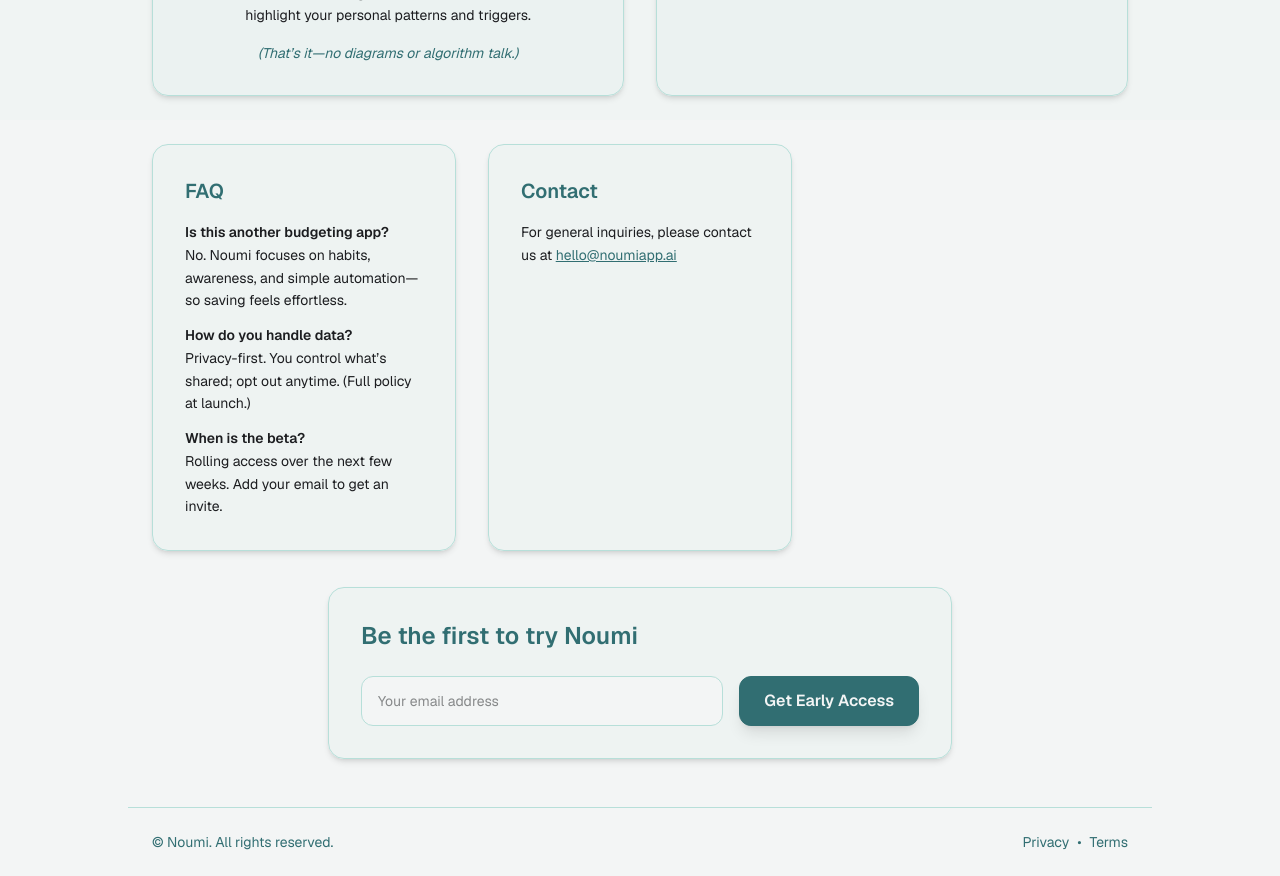
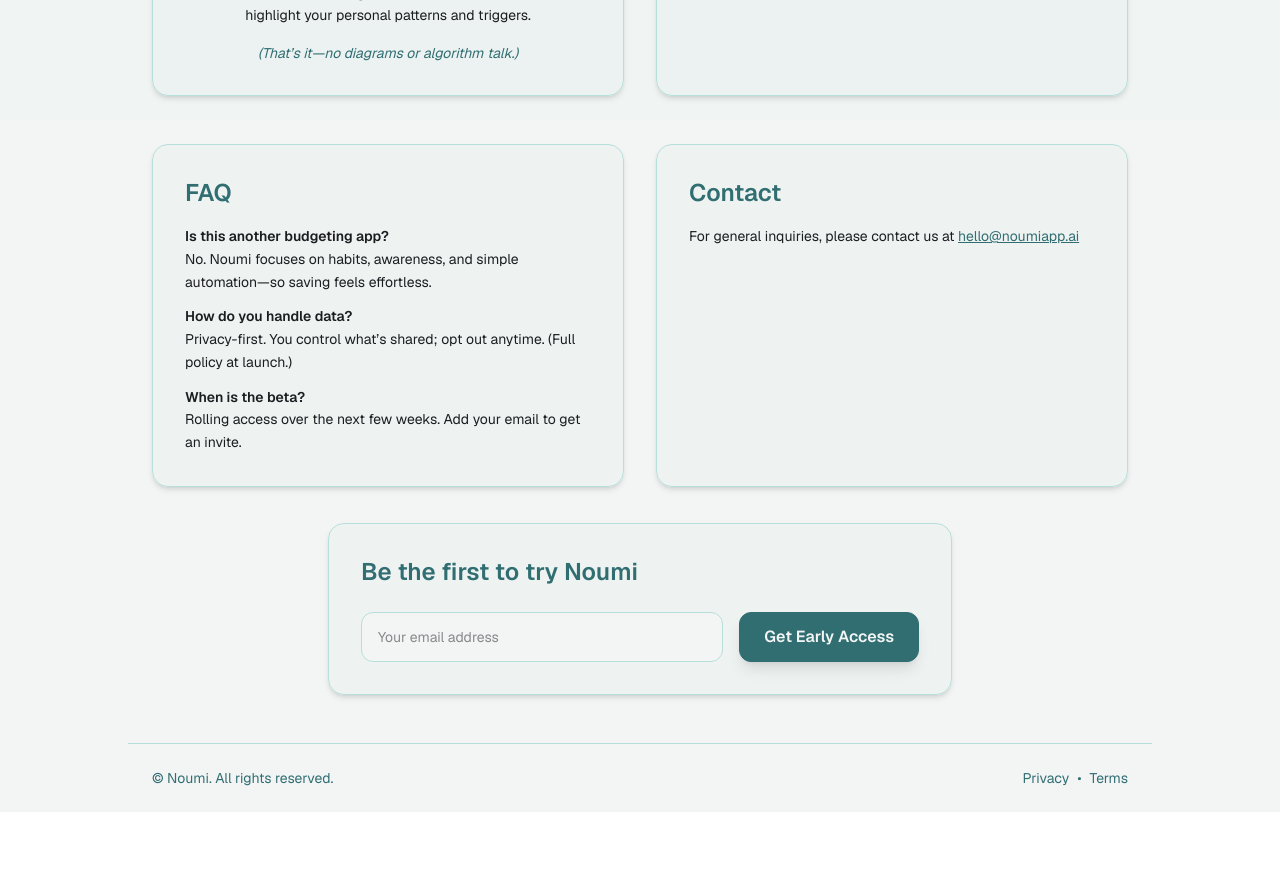
Before and after one commit to tin2294/noumi-landing, a Next.js app: page / in a window 1280 px wide. Shown: the part 860-1736 px from the top of the page. After the commit the page ends 1672 px from the top, so only its background shows below. Built offline with nearby package versions, Linux system fonts and the light colour scheme; a web font is replaced by a local one.

Commit message:
fix card in desktop

```diff
--- a/src/app/page.tsx
+++ b/src/app/page.tsx
@@ -132,42 +132,44 @@
         </section>
       </section>
 
-      {/* FAQ / Contact / Accessibility */}
-      <section className="container mx-auto max-w-5xl p-6 grid md:grid-cols-3 gap-8">
+      {/* FAQ & Contact */}
+      <section className="container mx-auto max-w-5xl p-6" aria-label="FAQ and contact">
+        <div className="grid gap-8 md:grid-cols-2">
+          {/* FAQ Card */}
           <div className="bg-[#D6E8E3]/20 border border-[#B7DFD9] rounded-2xl p-8 shadow-md">
-          <h2 className="text-xl font-semibold mb-4 text-[#316E72]">FAQ</h2>
+            <h2 className="text-2xl font-semibold mb-4 text-[#316E72]">FAQ</h2>
             <dl className="text-sm leading-relaxed space-y-3 text-[#1C1D20]">
               <div>
                 <dt className="font-semibold">Is this another budgeting app?</dt>
                 <dd>
-                No. Noumi focuses on habits, awareness, and simple
-                automation—so saving feels effortless.
+                  No. Noumi focuses on habits, awareness, and simple automation—so saving feels effortless.
                 </dd>
               </div>
               <div>
                 <dt className="font-semibold">How do you handle data?</dt>
                 <dd>
-                Privacy-first. You control what’s shared; opt out anytime. (Full
-                policy at launch.)
+                  Privacy-first. You control what’s shared; opt out anytime. (Full policy at launch.)
                 </dd>
               </div>
               <div>
                 <dt className="font-semibold">When is the beta?</dt>
                 <dd>
-                Rolling access over the next few weeks. Add your email to get an
-                invite.
+                  Rolling access over the next few weeks. Add your email to get an invite.
                 </dd>
               </div>
             </dl>
           </div>
+
+          {/* Contact Card */}
           <div className="bg-[#D6E8E3]/20 border border-[#B7DFD9] rounded-2xl p-8 shadow-md">
-          <h2 className="text-xl font-semibold mb-4 text-[#316E72]">Contact</h2>
+            <h2 className="text-2xl font-semibold mb-4 text-[#316E72]">Contact</h2>
             <p className="text-sm leading-relaxed text-[#1C1D20]">
-            For general inquiries, please contact us at {" "}
+              For general inquiries, please contact us at{" "}
               <a href="mailto:hello@noumiapp.ai" className="underline text-[#316E72]">
                 hello@noumiapp.ai
-            </a>{" "}
+              </a>
             </p>
+          </div>
         </div>
       </section>
 
```
Lines whose indentation alone changed are shown as unchanged.
